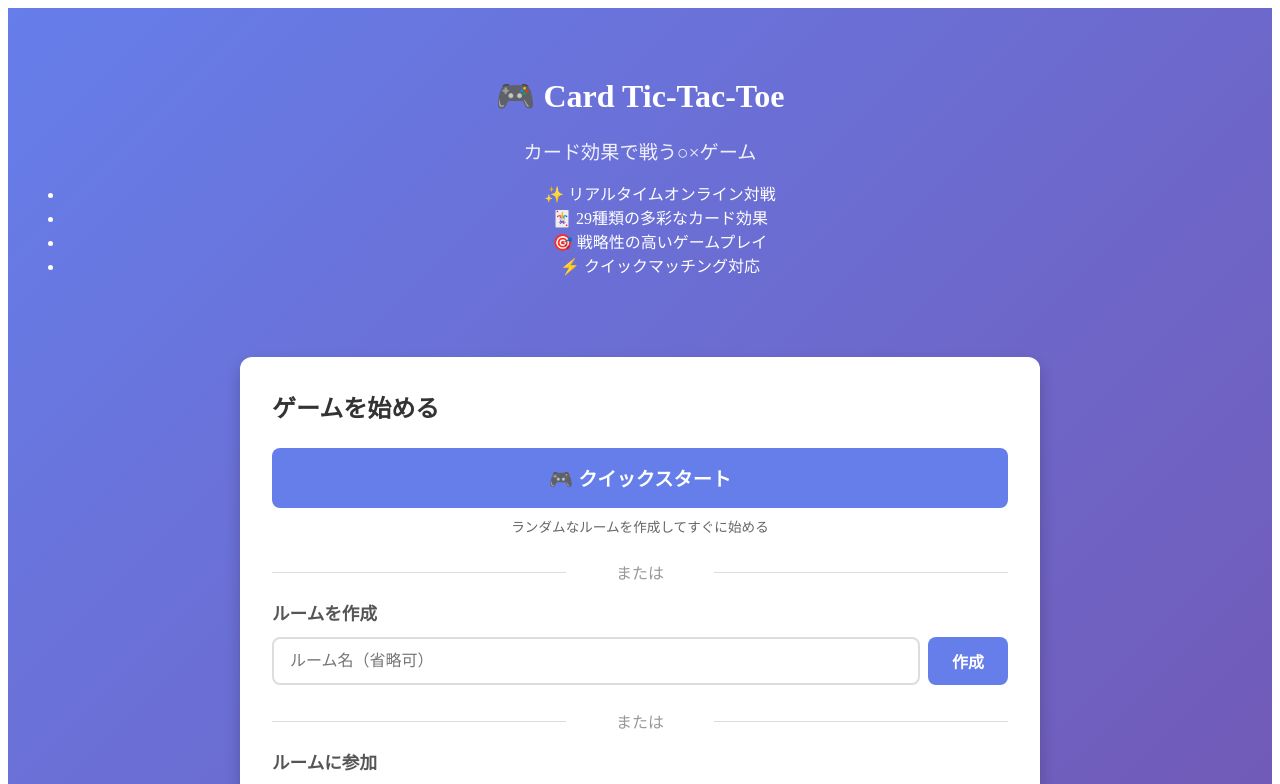
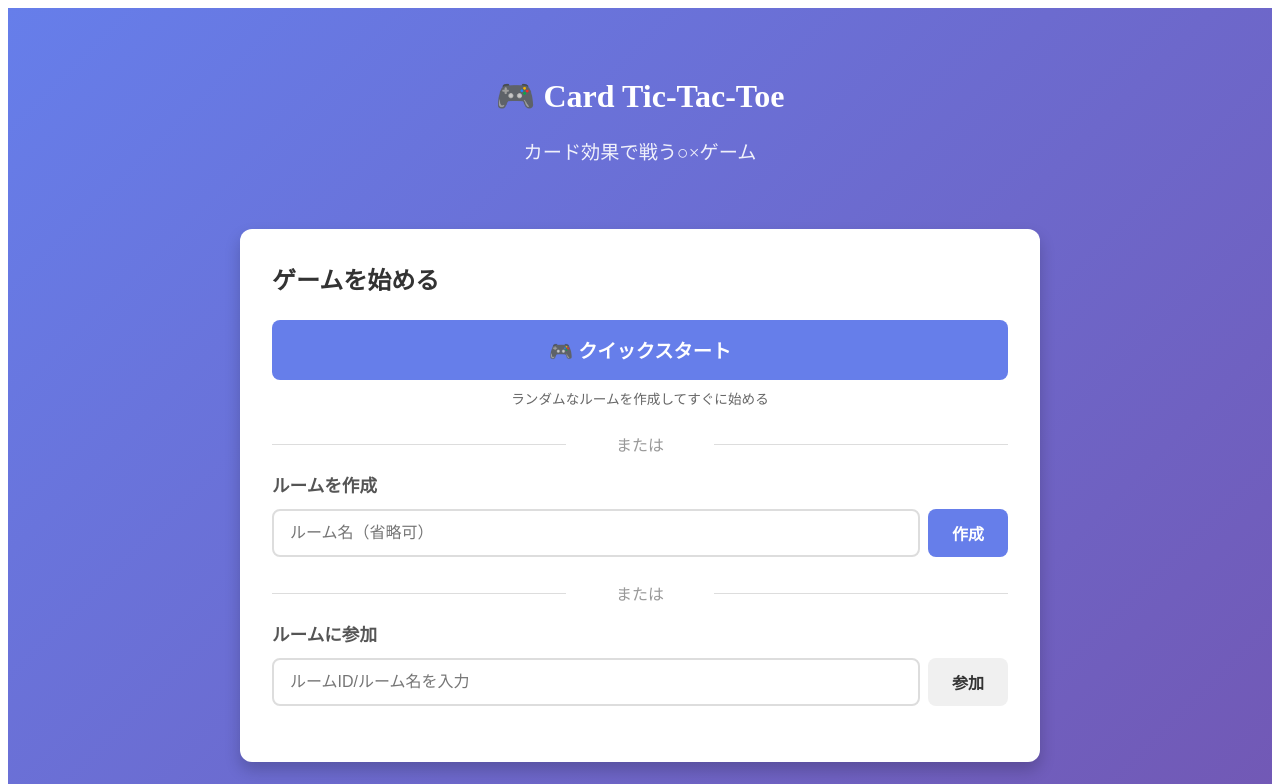
Before and after one commit to syu-y/card-tictactoe, a SvelteKit app: page / in a window 1280 px wide. Shown: the top 784 px of the page. Built offline with nearby package versions, Linux system fonts and the light colour scheme.

Commit message:
Delete title list

```diff
--- a/src/routes/+page.svelte
+++ b/src/routes/+page.svelte
@@ -39,12 +39,6 @@
   <header class="header">
     <h1>🎮 Card Tic-Tac-Toe</h1>
     <p class="subtitle">カード効果で戦う○×ゲーム</p>
-    <ul>
-      <li>✨ リアルタイムオンライン対戦</li>
-      <li>🃏 29種類の多彩なカード効果</li>
-      <li>🎯 戦略性の高いゲームプレイ</li>
-      <li>⚡ クイックマッチング対応</li>
-    </ul>
   </header>
 
   <main class="main">
```
